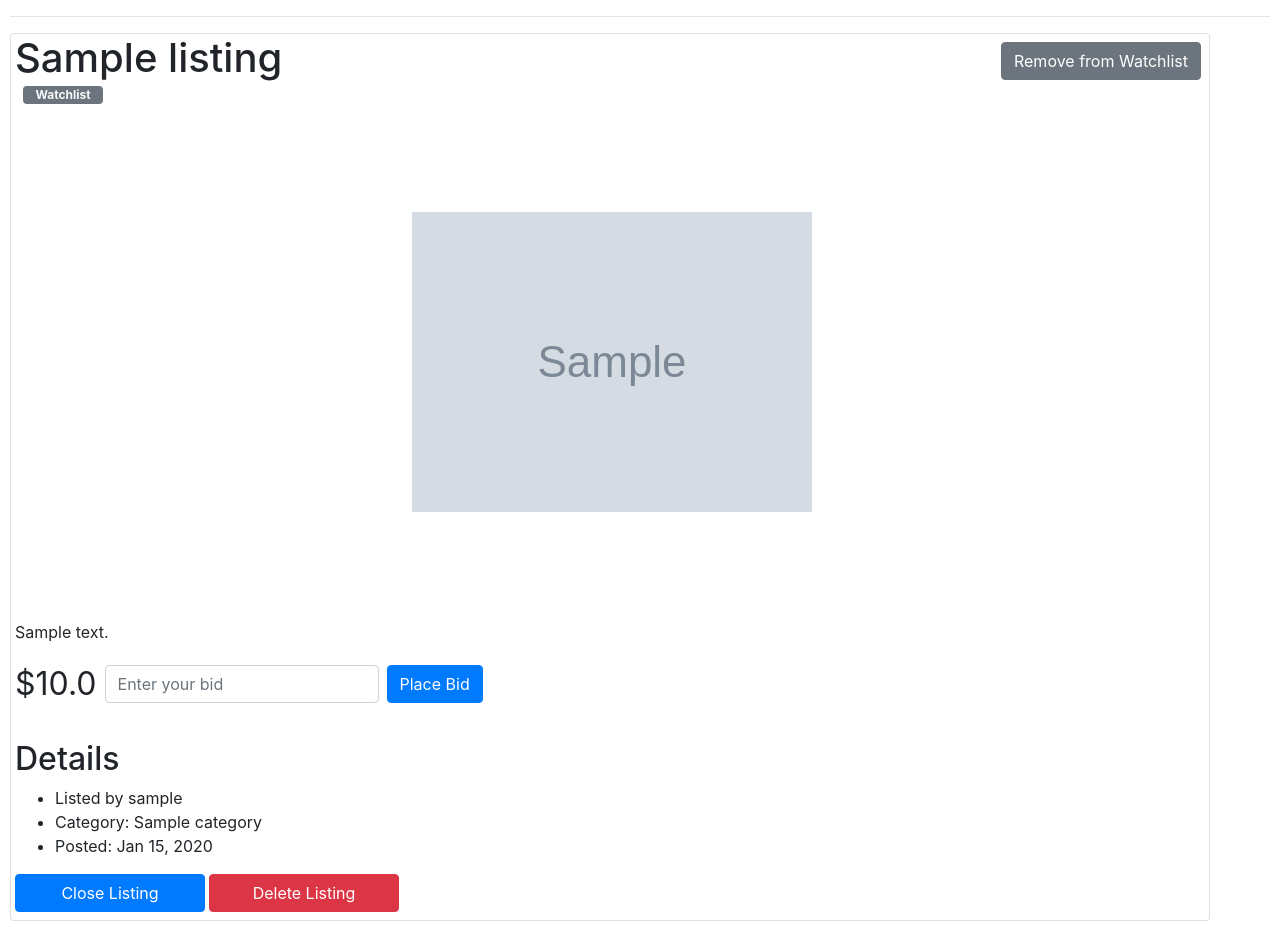
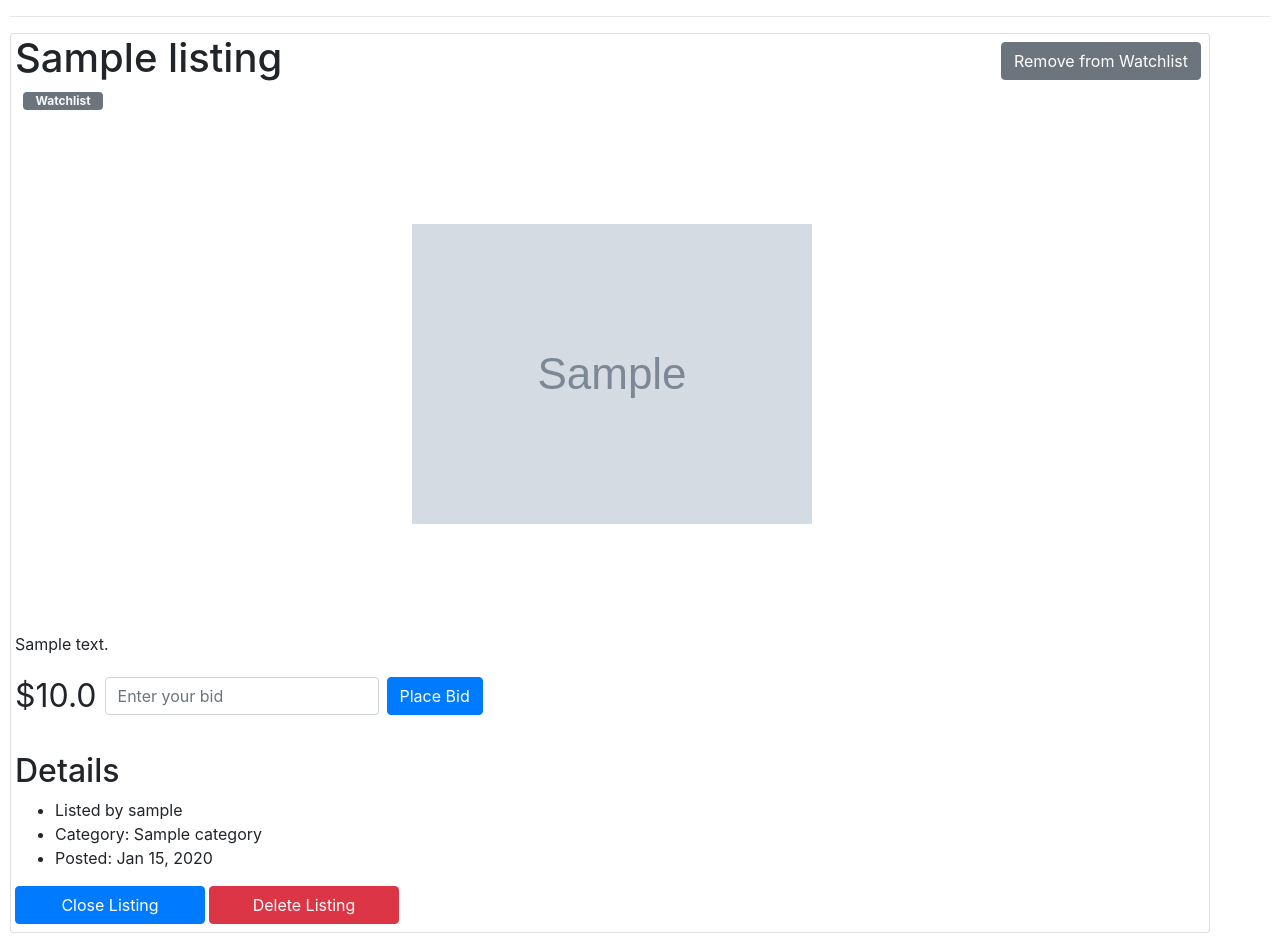
Before and after one commit to SebastianHpe/commerce, a Django app: page /listing/1/ in a window 1280 px wide. Shown: the part 66-1009 px from the top of the page. Before the commit the page ends 987 px from the top, so only its background shows below. Run offline with Django 3.2, Linux system fonts and the light colour scheme; a user stored in the database is signed in; tables that the repository leaves empty hold one stand-in row (values such as "Sample post"); grey boxes marked "Sample" are stand-in pictures; some libraries are stand-ins or nearby versions.

Commit message:
style: Add blank space for badges

```diff
--- a/auctions/templates/auctions/detail.html
+++ b/auctions/templates/auctions/detail.html
@@ -28,13 +28,15 @@
     </div>
 
     <!-- Badges -->
-    <div class="d-flex mb-2 ml-2" style="gap: 0.5rem;">
+    <div class="d-flex mb-1 mt-1 ml-1" style="height: 30px; align-items: center; gap: 0.5rem;">
+        <div class="d-flex mb-2 ml-1" style="gap: 0.5rem;">
             {% if listing.status == 1 %}
                 <span class="badge bg-success text-light px-2" style="width: 80px;">Sold</span>
             {% endif %}
             {% if request.user in listing.watchers.all %}
                 <span class="badge bg-secondary text-light px-2" style="width: 80px;">Watchlist</span>
             {% endif %}
+        </div>
     </div>
 
     <!-- Image -->
```
Lines whose indentation alone changed are shown as unchanged.
